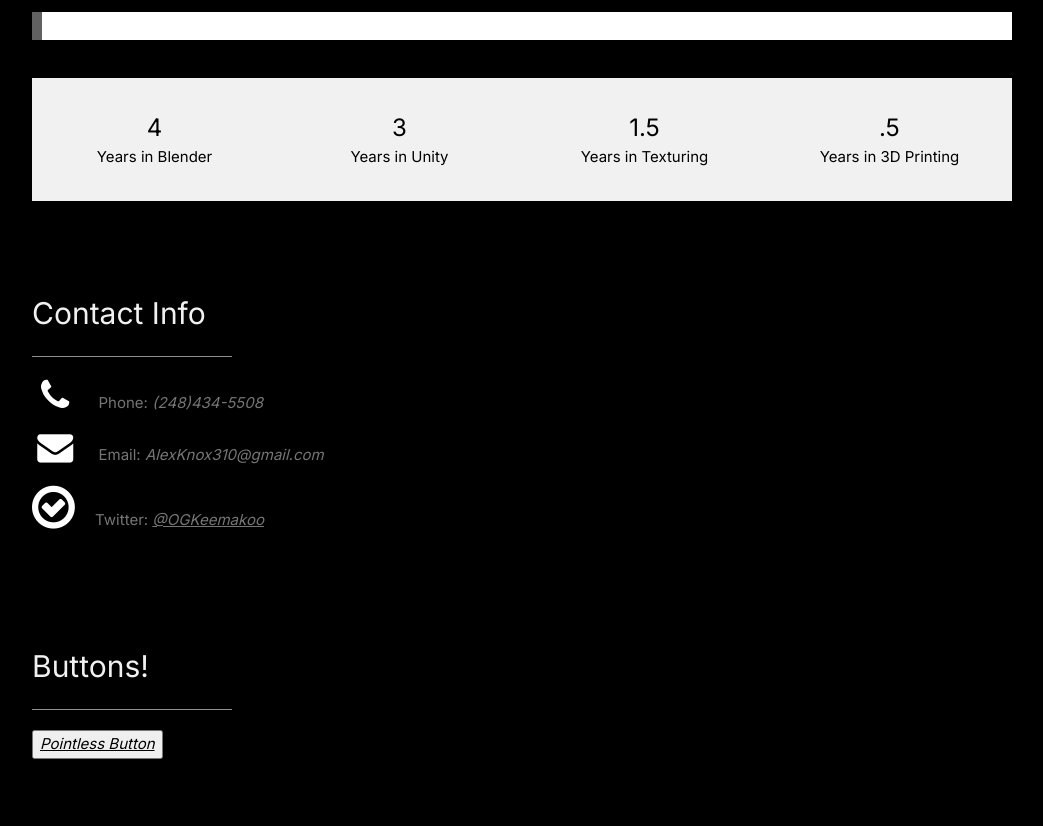
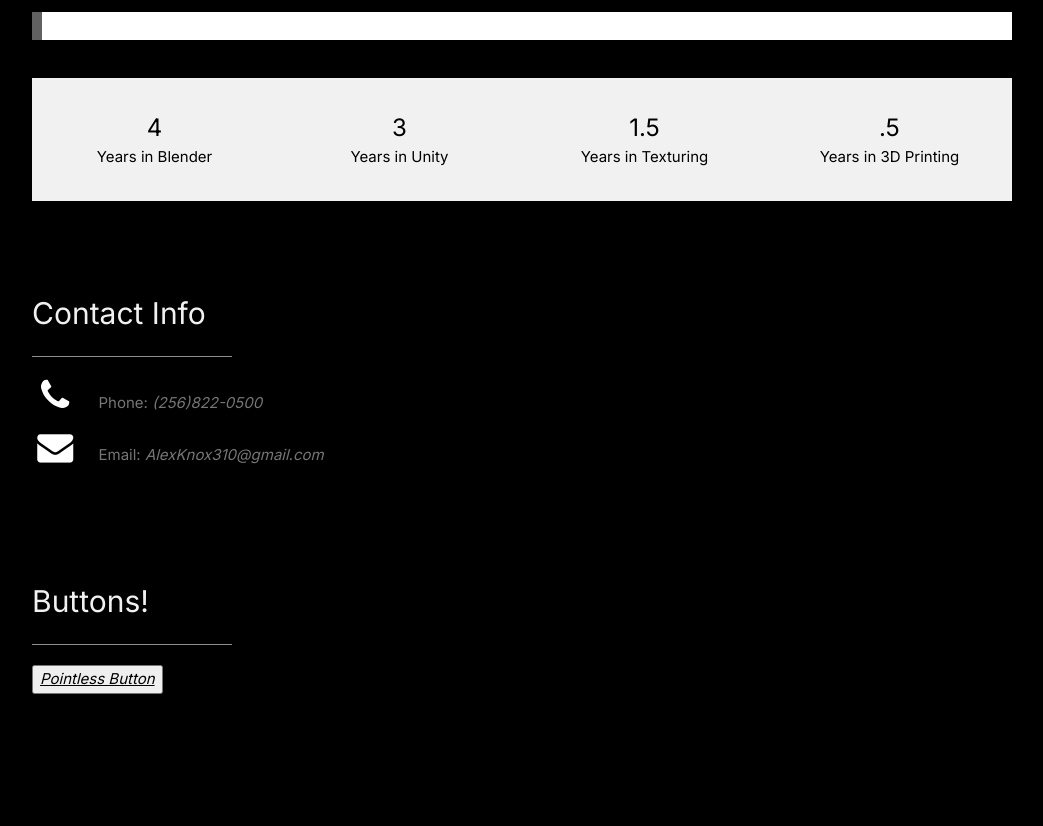
Before and after one commit to Keemakoo/KeemKard, a plain HTML site: page index.html in a window 1280 px wide. Shown: the part 1298-2124 px from the top of the page, without its empty margins (178-1221 px from the left). Drawn offline with nearby package versions, Linux system fonts and the light colour scheme.

Commit message:
I deleted twitter, I'm free.
Now my "contact me" no longer includes twitter. Horray

```diff
--- a/index.html
+++ b/index.html
@@ -127,9 +127,8 @@
     <hr style="width:200px" class="w3-opacity">
 
     <div class="w3-section">
-      <p><i class="fa fa-phone fa-fw w3-text-white w3-xxlarge w3-margin-right"></i> Phone: <i>(248)434-5508</i></p>
+      <p><i class="fa fa-phone fa-fw w3-text-white w3-xxlarge w3-margin-right"></i> Phone: <i>(256)822-0500</i></p>
       <p><i class="fa fa-envelope fa-fw w3-text-white w3-xxlarge w3-margin-right"> </i> Email: <i>AlexKnox310@gmail.com</i></p>
-      <p><i class="fa fa-check-circle-o  w3-margin-right" style="font-size:50px;color:#FFFFFF"> </i> Twitter: <a href="https://twitter.com/OGKeemakoo" target="_blank"><i>@OGKeemakoo</i> </a></p>
     </div><br>
 
   <div class="w3-padding-64 w3-content w3-text-grey" id="buttons">
```
